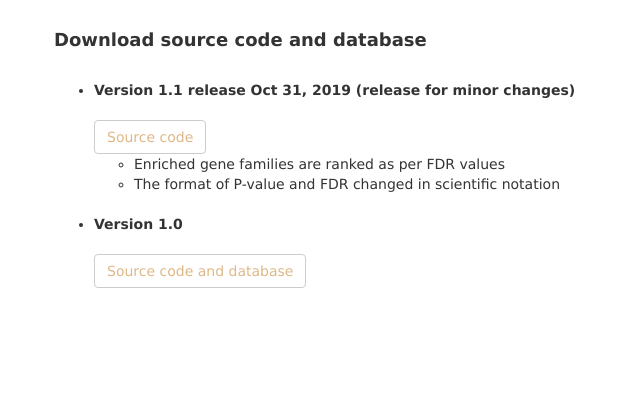
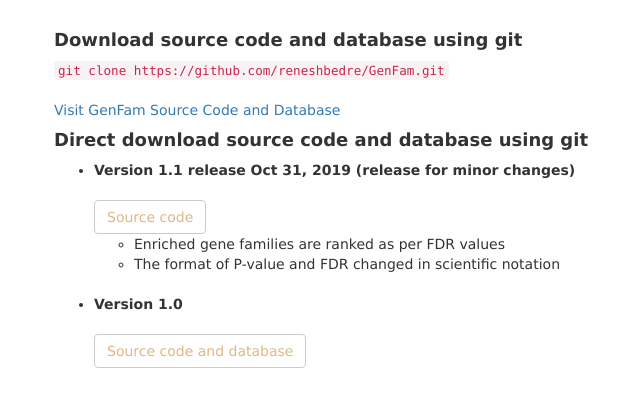
Before and after one commit to reneshbedre/GenFam, a Django app: page /home/dload/ in a window 1280 px wide. Shown: the part 51-471 px from the top of the page, without its empty margins (16-656 px from the left). Run offline with Django 3.2, Linux system fonts and the light colour scheme; some libraries are stand-ins or nearby versions; some web fonts are replaced.

Commit message:
git download option added

```diff
--- a/accounts/templates/accounts/dload.html
+++ b/accounts/templates/accounts/dload.html
@@ -5,10 +5,15 @@
 
 {% block body %}
     <div class="container">
-        <h4><b>Download source code and database</b></h4>
-        <br>
+        <h4><b>Download source code and database using git</b></h4>
+
+        <code> git clone https://github.com/reneshbedre/GenFam.git </code>
+        <br><br>
+
+        <a href="https://github.com/reneshbedre/GenFam"> Visit GenFam Source Code and Database</a>
 
 
+        <h4><b>Direct download source code and database using git</b></h4>
         <ul>
             <li><b>Version 1.1 release Oct 31, 2019 (release for minor changes)</b></li>
             <br>
```
